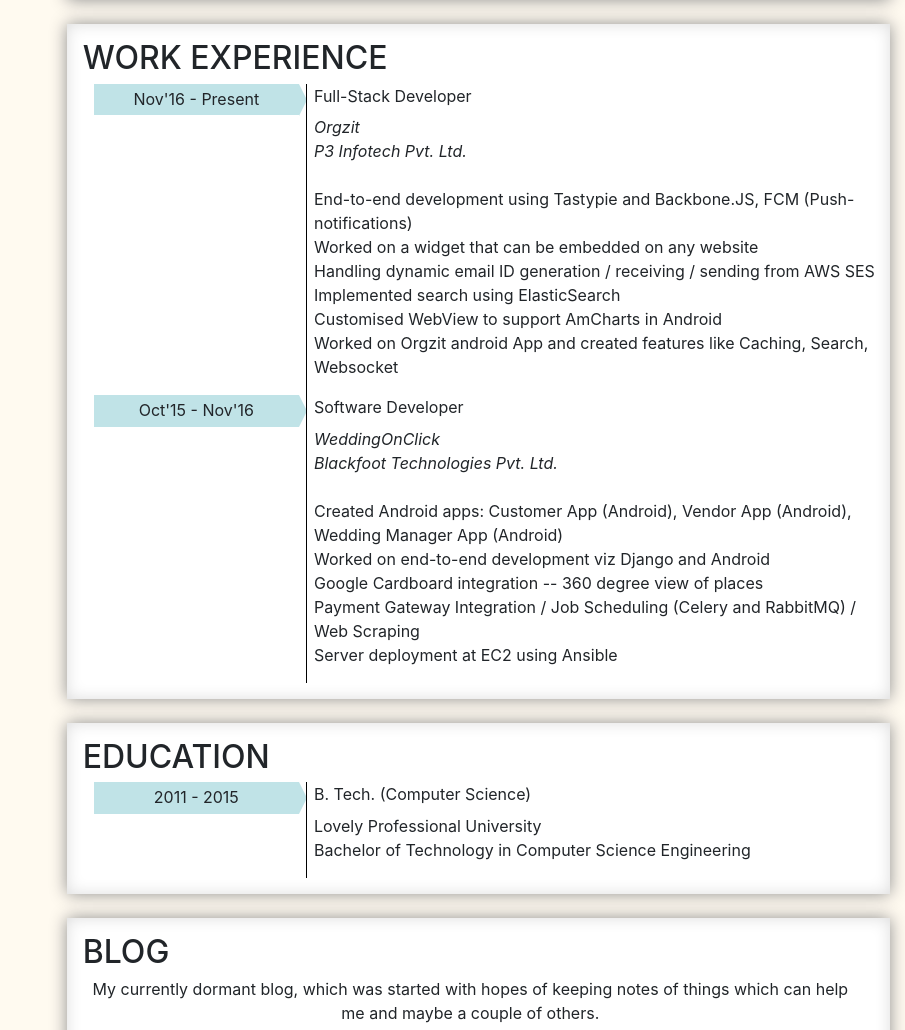
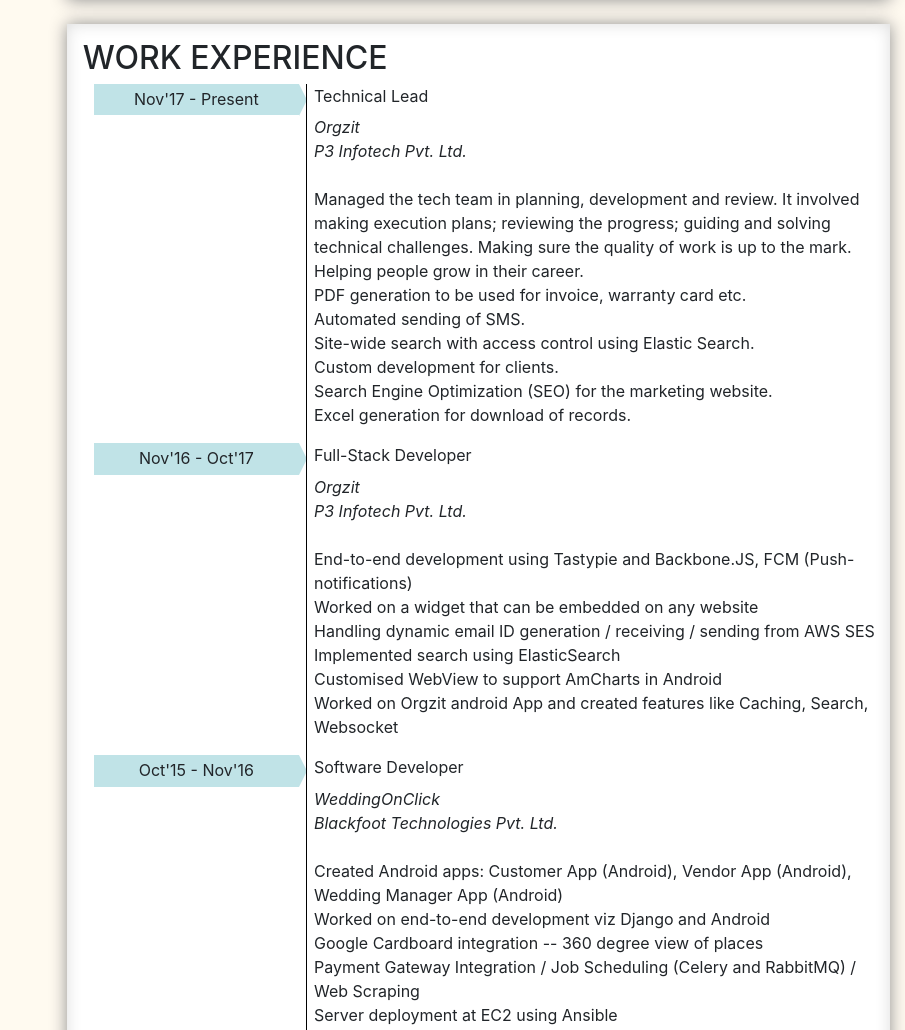
Before and after one commit to ishan1608/ishan1608, a website: page index.html in a window 1280 px wide. Shown: the part 852-1882 px from the top of the page, without its empty margins (375-1280 px from the left). Drawn offline with Linux system fonts and the light colour scheme.

Commit message:
Added technical lead position

```diff
--- a/index.html
+++ b/index.html
@@ -197,7 +197,29 @@
                         <div class="timeline-box">
                             <div class="timeline-item">
                                 <div class="row">
-                                    <span class="col-lg-3 pointer"><span>Nov'16 - Present</span></span>
+                                    <span class="col-lg-3 pointer"><span>Nov'17 - Present</span></span>
+                                    <div class="col-lg-9">Technical Lead</div>
+                                </div>
+                                <div class="row">
+                                    <div class="col-lg-9 ml-auto">
+                                        <i>Orgzit<br/>P3 Infotech Pvt. Ltd.</i><br/><br/>
+                                        <p>
+                                            Managed the tech team in planning, development and review.
+                                            It involved making execution plans; reviewing the progress; guiding and solving technical challenges.
+                                            Making sure the quality of work is up to the mark. Helping people grow in their career.<br/>
+                                            PDF generation to be used for invoice, warranty card etc.<br/>
+                                            Automated sending of SMS.<br/>
+                                            Site-wide search with access control using Elastic Search.<br/>
+                                            Custom development for clients.<br/>
+                                            Search Engine Optimization (SEO) for the marketing website.<br/>
+                                            Excel generation for download of records.
+                                        </p>
+                                    </div>
+                                </div>
+                            </div>
+                            <div class="timeline-item">
+                                <div class="row">
+                                    <span class="col-lg-3 pointer"><span>Nov'16 - Oct'17</span></span>
                                     <div class="col-lg-9">Full-Stack Developer</div>
                                 </div>
                                 <div class="row">
```
